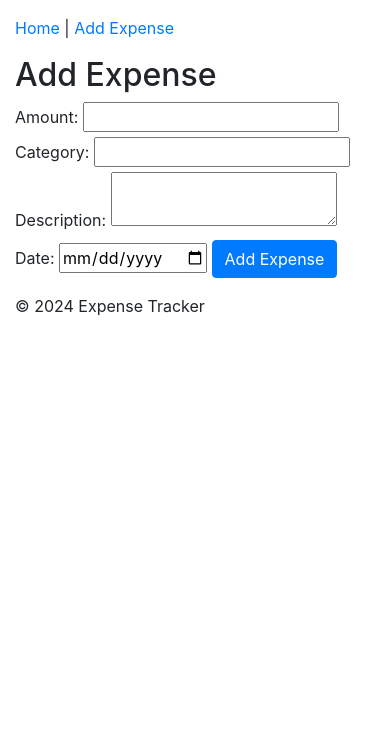
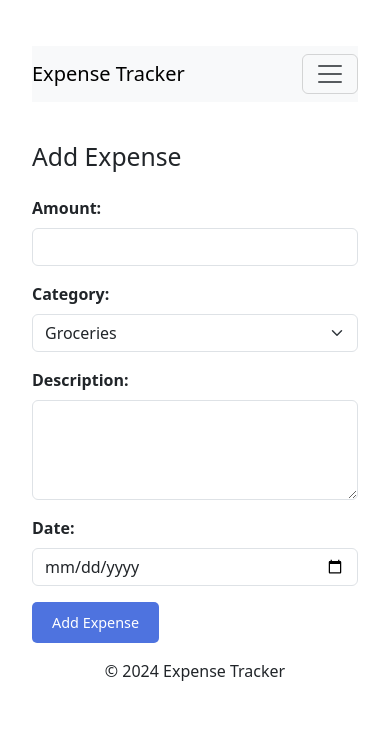
Before and after one commit to Damian-Rios/miniproject4DamianRios, a Django app: page /expenses/add/ in a window 390 px wide. Shown: the top 744 px of the page. Run offline with Django 5.2, Linux system fonts and the light colour scheme; some libraries are stand-ins or nearby versions.

Commit message:
fixed templates and added bootstrap and styling

```diff
--- a/expenseTracker/expenseTracker/settings.py
+++ b/expenseTracker/expenseTracker/settings.py
@@ -55,7 +55,7 @@ ROOT_URLCONF = 'expenseTracker.urls'
 TEMPLATES = [
     {
         'BACKEND': 'django.template.backends.django.DjangoTemplates',
-        'DIRS': [],
+        'DIRS': [BASE_DIR / 'templates'],
         'APP_DIRS': True,
         'OPTIONS': {
             'context_processors': [
--- a/expenseTracker/expenses/models.py
+++ b/expenseTracker/expenses/models.py
@@ -5,6 +5,12 @@ class Expense(models.Model):
     CATEGORY_CHOICES = [
         ('Groceries', 'Groceries'),
         ('Utilities', 'Utilities'),
+        ('Rent/Mortgage', 'Rent/Mortgage'),
+        ('Debt', 'Debt'),
+        ('Healthcare', 'Healthcare'),
+        ('Insurance', 'Insurance'),
+        ('Savings', 'Savings'),
+        ('Necessities', 'Necessities'),
         ('Entertainment', 'Entertainment'),
         ('Other', 'Other'),
     ]
--- a/expenseTracker/expenses/static/expenses/style.css
+++ b/expenseTracker/expenses/static/expenses/style.css
@@ -0,0 +1,168 @@
+/* Basic Reset */
+* {
+    margin: 0;
+    padding: 0;
+    box-sizing: border-box;
+}
+
+/* Body */
+body {
+    font-family: 'Arial', sans-serif;
+    background-color: #f4f7fa;
+    color: #333;
+    margin: 0;
+    padding: 20px;
+}
+
+/* Container for the content */
+.container {
+    max-width: 1200px;
+    margin: 0 auto;
+    padding: 20px;
+}
+
+/* Header */
+h2 {
+    font-size: 1.8rem;
+    color: #4e73df;
+    margin-bottom: 20px;
+}
+
+/* Form Elements */
+.form-label {
+    font-weight: bold;
+    margin-bottom: 5px;
+    display: block;
+}
+
+.form-control {
+    width: 100%;
+    padding: 10px;
+    border: 1px solid #ccc;
+    border-radius: 5px;
+    margin-bottom: 15px;
+    font-size: 1rem;
+}
+
+.form-select {
+    width: 100%;
+    padding: 10px;
+    border: 1px solid #ccc;
+    border-radius: 5px;
+    margin-bottom: 15px;
+    font-size: 1rem;
+}
+
+textarea.form-control {
+    resize: vertical;
+    height: 100px;
+}
+
+button[type="submit"] {
+    padding: 10px 20px;
+    background-color: #4e73df;
+    border: none;
+    border-radius: 5px;
+    color: white;
+    font-size: 1rem;
+    cursor: pointer;
+}
+
+button[type="submit"]:hover {
+    background-color: #2e59d9;
+}
+
+button.btn-close {
+    background-color: transparent;
+    border: none;
+    color: #999;
+}
+
+/* Modal Styling */
+.modal-content {
+    background-color: #ffffff;
+    padding: 20px;
+    border-radius: 8px;
+    box-shadow: 0 4px 8px rgba(0, 0, 0, 0.1);
+}
+
+.modal-header {
+    background-color: #f8f9fc;
+    border-bottom: 1px solid #ddd;
+}
+
+.modal-body {
+    padding: 20px;
+}
+
+/* Buttons */
+.btn-close {
+    font-size: 1.5rem;
+    color: #aaa;
+}
+
+.btn-close:hover {
+    color: #333;
+}
+
+/* Expense List */
+.expenses-list {
+    list-style: none;
+    padding: 0;
+}
+
+.expenses-list li {
+    background-color: #fff;
+    padding: 15px;
+    margin-bottom: 10px;
+    border: 1px solid #ddd;
+    border-radius: 5px;
+}
+
+.expenses-list li h3 {
+    font-size: 1.2rem;
+    color: #333;
+    margin-bottom: 5px;
+}
+
+.expenses-list li p {
+    font-size: 1rem;
+    color: #666;
+}
+
+/* Responsive Design */
+@media (max-width: 768px) {
+    .container {
+        padding: 10px;
+    }
+
+    h2 {
+        font-size: 1.5rem;
+    }
+
+    .form-control,
+    .form-select {
+        font-size: 0.9rem;
+    }
+
+    button[type="submit"] {
+        font-size: 0.9rem;
+    }
+}
+
+/* Error/Success Messages */
+.alert {
+    padding: 10px;
+    margin-top: 20px;
+    border-radius: 5px;
+}
+
+.alert-success {
+    background-color: #d4edda;
+    color: #155724;
+}
+
+.alert-danger {
+    background-color: #f8d7da;
+    color: #721c24;
+}
--- a/expenseTracker/expenses/templates/expenses/add_expense.html
+++ b/expenseTracker/expenses/templates/expenses/add_expense.html
@@ -1,21 +1,33 @@
 {% extends 'expenses/base.html' %}
 
 {% block content %}
-<h2>Add Expense</h2>
+<h2 class="mb-4">Add Expense</h2>
 <form method="post" action="{% url 'expenses:add_expense' %}">
     {% csrf_token %}
 
-    <label for="amount">Amount:</label>
-    <input type="number" step="0.01" name="amount" id="amount" required>
+    <div class="mb-3">
+        <label for="amount" class="form-label">Amount:</label>
+        <input type="number" step="0.01" name="amount" id="amount" class="form-control" required>
+    </div>
 
-    <label for="category">Category:</label>
-    <input type="text" name="category" id="category" required>
+    <div class="mb-3">
+        <label for="category" class="form-label">Category:</label>
+        <select name="category" id="category" class="form-select" required>
+            {% for value, label in category_choices %}
+                <option value="{{ value }}">{{ label }}</option>
+            {% endfor %}
+        </select>
+    </div>
 
-    <label for="description">Description:</label>
-    <textarea name="description" id="description"></textarea>
+    <div class="mb-3">
+        <label for="description" class="form-label">Description:</label>
+        <textarea name="description" id="description" class="form-control"></textarea>
+    </div>
 
-    <label for="date">Date:</label>
-    <input type="date" name="date" id="date" required>
+    <div class="mb-3">
+        <label for="date" class="form-label">Date:</label>
+        <input type="date" name="date" id="date" class="form-control" required>
+    </div>
 
     <button type="submit" class="btn btn-primary">Add Expense</button>
 </form>
--- a/expenseTracker/expenses/templates/expenses/base.html
+++ b/expenseTracker/expenses/templates/expenses/base.html
@@ -1,29 +1,48 @@
+{% load static %}
+
 <!DOCTYPE html>
 <html lang="en">
 <head>
     <meta charset="UTF-8">
     <meta name="viewport" content="width=device-width, initial-scale=1.0">
     <title>{% block title %}Expense Tracker{% endblock %}</title>
-    <link rel="stylesheet" href="https://stackpath.bootstrapcdn.com/bootstrap/4.3.1/css/bootstrap.min.css">
+    <link rel="stylesheet" href="{% static 'expenses/style.css' %}">
+    <link href="https://cdn.jsdelivr.net/npm/bootstrap@5.3.3/dist/css/bootstrap.min.css" rel="stylesheet">
 </head>
 <body>
     <div class="container">
         <header class="py-3">
-            <nav>
-                <a href="{% url 'expenses:index' %}">Home</a> |
-                <a href="{% url 'expenses:add_expense' %}">Add Expense</a>
+            <nav class="navbar navbar-expand-lg navbar-light bg-light">
+                <a class="navbar-brand" href="{% url 'expenses:index' %}">Expense Tracker</a>
+                <button class="navbar-toggler" type="button" data-bs-toggle="collapse" data-bs-target="#navbarNav" aria-controls="navbarNav" aria-expanded="false" aria-label="Toggle navigation">
+                    <span class="navbar-toggler-icon"></span>
+                </button>
+                <div class="collapse navbar-collapse" id="navbarNav">
+                    <ul class="navbar-nav ms-auto">
+                        <li class="nav-item">
+                            <a class="nav-link" href="{% url 'expenses:index' %}">Home</a>
+                        </li>
+                        <li class="nav-item">
+                            <a class="nav-link" href="{% url 'expenses:add_expense' %}">Add Expense</a>
+                        </li>
+                    </ul>
+                </div>
             </nav>
         </header>
 
-        <main>
+        <main class="mt-4">
             {% block content %}
             <!-- Page content will go here -->
             {% endblock %}
         </main>
 
-        <footer class="py-3">
+        <footer class="py-3 text-center">
             <p>&copy; 2024 Expense Tracker</p>
         </footer>
     </div>
+
+    <!-- Bootstrap 5.3.3 JS (with Popper.js) -->
+    <script src="https://cdn.jsdelivr.net/npm/@popperjs/core@2.11.6/dist/umd/popper.min.js"></script>
+    <script src="https://cdn.jsdelivr.net/npm/bootstrap@5.3.3/dist/js/bootstrap.min.js"></script>
 </body>
 </html>
--- a/expenseTracker/expenses/views.py
+++ b/expenseTracker/expenses/views.py
@@ -1,14 +1,16 @@
 from django.shortcuts import render, redirect, get_object_or_404
 from .models import Expense
-
+from django.http import JsonResponse
 
 def index(request):
     expenses = Expense.objects.filter(user=request.user)  # Assuming you're filtering by the logged-in user
     context = {'expenses': expenses}
     return render(request, 'expenses/index.html', context)
 
+def add_expense(request):
+    # Pass the CATEGORY_CHOICES to the template
+    category_choices = Expense.CATEGORY_CHOICES
 
-def add_expense(request):
     if request.method == 'POST':
         # Get data from POST request
         amount = request.POST.get('amount')
@@ -25,10 +27,9 @@ def add_expense(request):
             date=date
         )
 
-        return redirect('index')  # Redirect to the home page after adding
+        return redirect('expenses:index')  # Redirect to the home page after adding
 
-    return render(request, 'expenses/add_expense.html')
-
+    return render(request, 'expenses/add_expense.html', {'category_choices': category_choices})
 
 def edit_expense(request, expense_id):
     expense = get_object_or_404(Expense, id=expense_id)
@@ -41,18 +42,18 @@ def edit_expense(request, expense_id):
         expense.date = request.POST.get('date')
 
         expense.save()  # Save the updated expense
-        return redirect('index')
+        return redirect('expenses:index')
 
     context = {'expense': expense}
     return render(request, 'expenses/edit_expense.html', context)
 
+def delete_expense(request, expense_id):
+    # Get the expense object to delete
+    expense = get_object_or_404(Expense, id=expense_id)
 
-def delete_expense(request, expense_id):
-    # Get the expense object and delete it
-    expense = get_object_or_404(Expense, id=expense_id)
     if request.method == 'POST':  # Only allow deletion via POST request
         expense.delete()
-        return redirect('index')
+        return redirect('expenses:index')  # Redirect to the expense list page
 
-    # Show a confirmation page for the delete action
-    return render(request, 'expenses/delete_expense.html', {'expense': expense})
+    # If the request is not POST, we might want to return an error page or redirect.
+    return JsonResponse({"error": "Invalid request method."}, status=405)
```
Also changed, not shown: expenseTracker/expenses/templates/expenses/delete_expense.html (deleted, +0 -18 lines), expenseTracker/expenses/templates/expenses/edit_expense.html (+18 -10 lines), expenseTracker/expenses/templates/expenses/index.html (+36 -4 lines).
